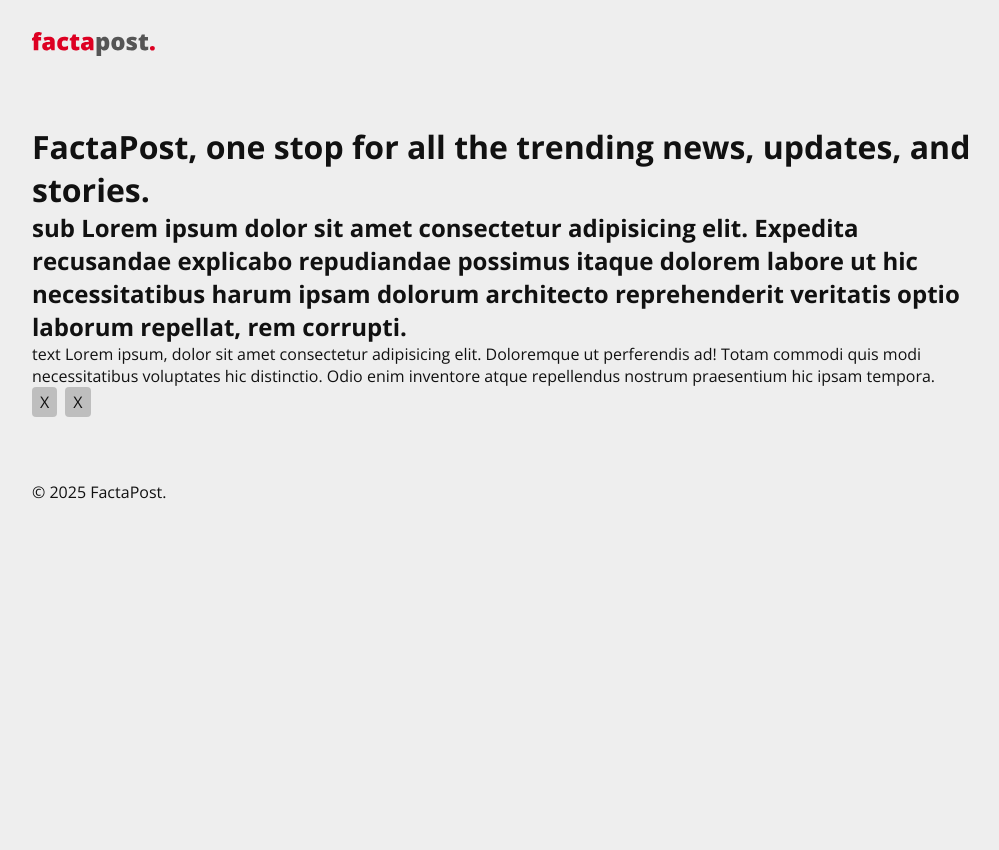
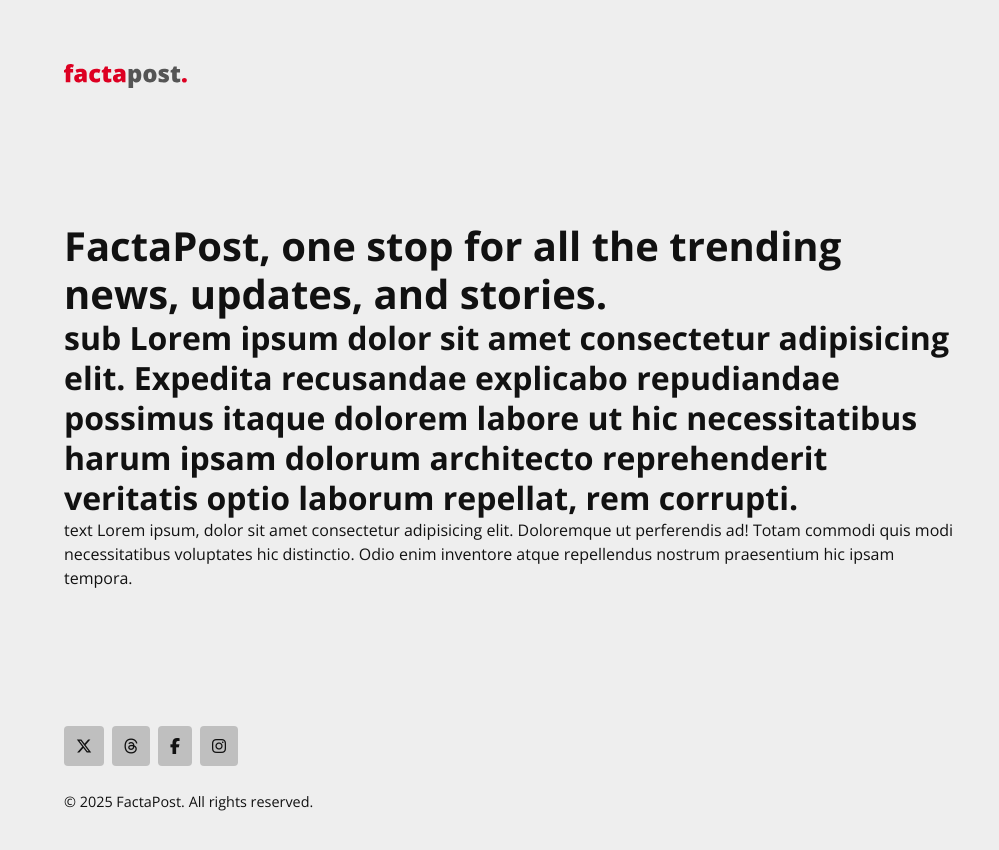
Before and after one commit to FactaPost/FactaPost, a plain HTML site: page index.html in a window 1280 px wide. Shown: the whole page, without its empty margins (128-1127 px from the left). Before the commit the page ends 800 px from the top, so only its background shows below. Drawn offline with nearby package versions, Linux system fonts and the light colour scheme.

Commit message:
Layout updates

```diff
--- a/assets/css/main.css
+++ b/assets/css/main.css
@@ -1,6 +1,6 @@
 :root
 {
-    --accent: #d02;
+    --accentColor: #d02;
 }
 
 html, body, header, main, footer, div, section, span, ul, li, a, h1, h2, h3, h4, h5, h6, p, i, b
@@ -14,6 +14,7 @@ html
 {
     color: #111111;
     background-color: #eeeeee;
+    transition: all ease 1s;
 }
 
 body
@@ -25,7 +26,14 @@ body
 
 header, main, footer
 {
-    padding: 32px;
+    padding: 64px;
+}
+@media(orientation: portrait)
+{
+    header, main, footer
+    {
+        padding: 32px;
+    }
 }
 
 a, a:active, a:hover, a:visited
@@ -43,26 +51,81 @@ a, a:active, a:hover, a:visited
   font-variation-settings: "wdth" 100;
 }
 
+h1 {
+  font-size: 2.5rem;    /* 40px if base is 16px */
+  line-height: 3rem;    /* 48px */
+}
+
+h2 {
+  font-size: 2rem;      /* 32px */
+  line-height: 2.5rem;  /* 40px */
+}
+
+h3 {
+  font-size: 1.5rem;    /* 24px */
+  line-height: 2rem;    /* 32px */
+}
+
+h4 {
+  font-size: 1.25rem;   /* 20px */
+  line-height: 1.75rem; /* 28px */
+}
+
+h5 {
+  font-size: 1rem;      /* 16px */
+  line-height: 1.5rem;  /* 24px */
+}
+
+h6 {
+  font-size: 0.875rem;  /* 14px */
+  line-height: 1.25rem; /* 20px */
+}
+
+p {
+  font-size: 1rem;      /* 16px */
+  line-height: 1.5rem;  /* 24px */
+}
+
+a {
+  font-size: 1rem;      /* 16px */
+  line-height: 1.5rem;  /* 24px */
+}
+
 .headerLogo img
 {
     height: 24px;
 }
 
-.mainSocialLinks
+.footerSocialLinks
 {
+    margin-top: 8px;
+    margin-bottom: 8px;
     display: inline-flex;
     gap: 8px;
 }
-.mainSocialLinks li
+.footerSocialLinks li
 {
     display: block;
 }
-.mainSocialLinks a
+.footerSocialLinks a
 {
     display: block;
-    padding: 4px;
-    padding-left: 8px;
-    padding-right: 8px;
+    padding: 8px;
+    padding-left: 12px;
+    padding-right: 12px;
     border-radius: 4px;
     background-color: rgba(0, 0, 0, 0.2);
+    transition: background-color ease 1s;
 }
+.footerSocialLinks a:active,.footerSocialLinks a:hover
+{
+    background-color: var(--accentColor);
+    color: #eeeeee;
+}
+
+.footerCopyrightNotice
+{
+    padding-top: 16px;
+    padding-bottom: 16px;
+    font-size: 0.9rem;
+}
--- a/index.html
+++ b/index.html
@@ -29,19 +29,25 @@
         <h1>FactaPost, one stop for all the trending news, updates, and stories.</h1>
         <h2>sub Lorem ipsum dolor sit amet consectetur adipisicing elit. Expedita recusandae explicabo repudiandae possimus itaque dolorem labore ut hic necessitatibus harum ipsam dolorum architecto reprehenderit veritatis optio laborum repellat, rem corrupti.</h2>
         <p>text Lorem ipsum, dolor sit amet consectetur adipisicing elit. Doloremque ut perferendis ad! Totam commodi quis modi necessitatibus voluptates hic distinctio. Odio enim inventore atque repellendus nostrum praesentium hic ipsam tempora.</p>
-
-        <ul class="mainSocialLinks">
-            <li>
-                <a href="#">X</a>
-            </li>
-            <li>
-                <a href="#">X</a>
-            </li>
-        </ul>
     </main>
 
     <footer>
-        <p>&copy 2025 FactaPost.</p>
+        <ul class="footerSocialLinks">
+            <li>
+                <a href="#"><i class="fa-brands fa-x-twitter"></i></a>
+            </li>
+            <li>
+                <a href="#"><i class="fa-brands fa-threads"></i></a>
+            </li>
+            <li>
+                <a href="#"><i class="fa-brands fa-facebook-f"></i></a>
+            </li>
+            <li>
+                <a href="#"><i class="fa-brands fa-instagram"></i></a>
+            </li>
+        </ul>
+
+        <p class="footerCopyrightNotice">&copy 2025 FactaPost. All rights reserved.</p>
     </footer>
 </body>
 </html>
```
